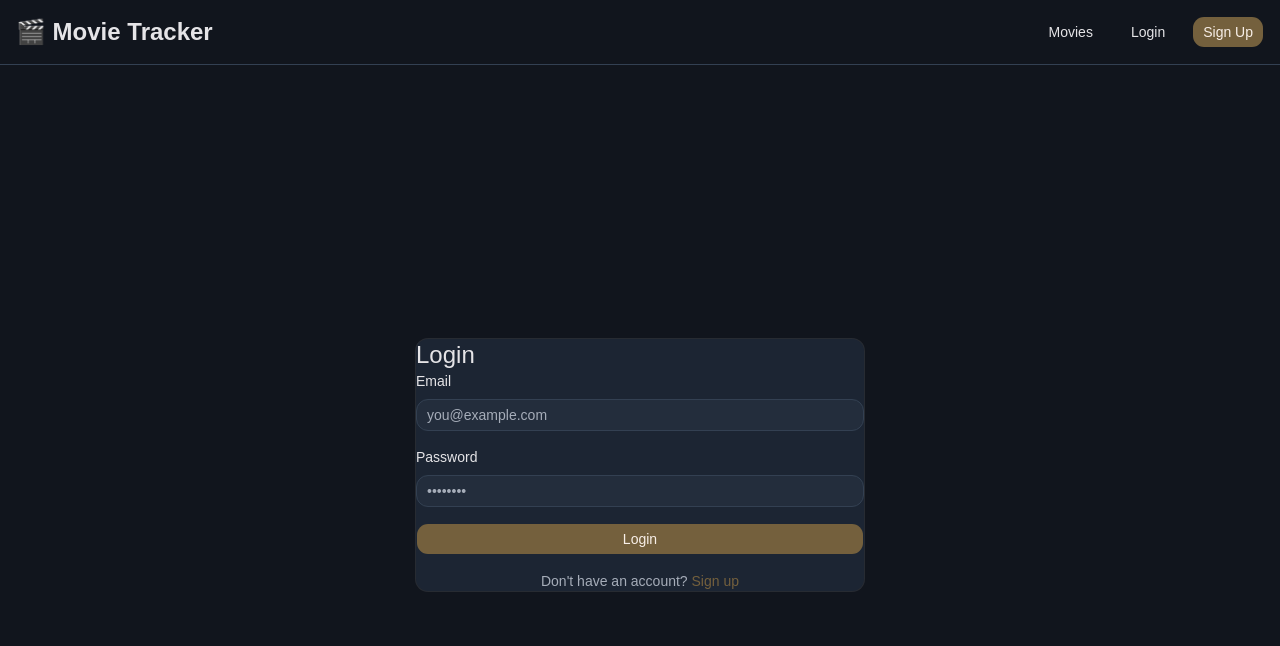
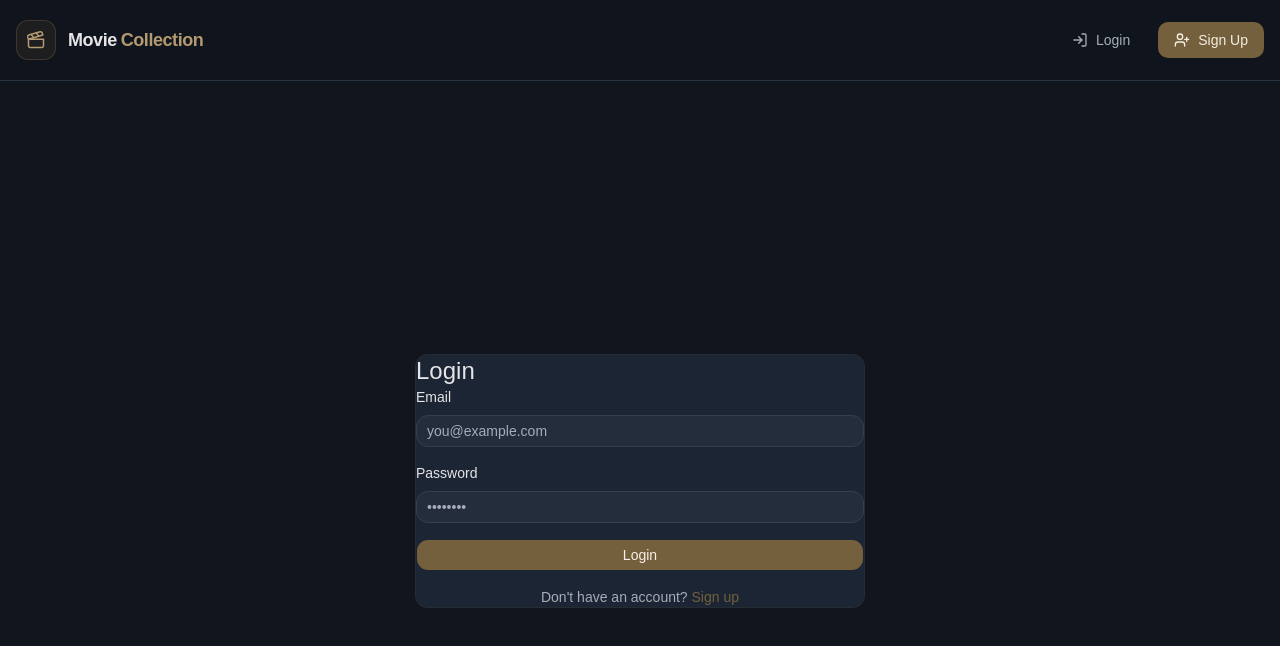
Before and after one commit to bloodysoon/movie-collection, a Next.js app: page /login in a window 1280 px wide. Shown: the top 646 px of the page. Built offline with nearby package versions, Linux system fonts and the light colour scheme; no server answers.

Commit message:
style: redesign navigation with cinematic dark theme

```diff
--- a/src/components/navigation.tsx
+++ b/src/components/navigation.tsx
@@ -1,49 +1,119 @@
-'use client'
 
-import Link from 'next/link'
-import { Button } from '@/components/ui/button'
-import { useAuth } from '@/contexts/auth-context'
-import { ShareButton } from '@/components/share-button'
+"use client";
+
+import Link from "next/link";
+import { usePathname } from "next/navigation";
+import {
+  Clapperboard,
+  Film,
+  LogIn,
+  LogOut,
+  Plus,
+  UserPlus,
+} from "lucide-react";
+
+import { Button } from "@/components/ui/button";
+import { useAuth } from "@/contexts/auth-context";
+import { ShareButton } from "@/components/share-button";
+import { cn } from "@/lib/utils";
 
 export function Navigation() {
-  const { user, loading, signOut } = useAuth()
+  const pathname = usePathname();
+  const { user, loading, signOut } = useAuth();
+
+  const isMoviesPage = pathname === "/";
+
+  const primaryLinkClass =
+    "inline-flex h-9 items-center justify-center gap-2 rounded-md " +
+    "bg-[#74603D] px-4 py-2 text-sm font-medium text-[#F4EDE2] " +
+    "transition-colors hover:bg-[#866F49]";
+
+  const ghostLinkClass =
+    "inline-flex h-9 items-center justify-center gap-2 rounded-md " +
+    "px-4 py-2 text-sm font-medium text-muted-foreground " +
+    "transition-colors hover:bg-muted hover:text-foreground";
 
   return (
-    <nav className="border-b bg-background">
-      <div className="container mx-auto px-4 py-4">
-        <div className="flex items-center justify-between">
-          <Link href="/" className="text-2xl font-bold">
-            🎬 Movie Tracker
+    <header className="sticky top-0 z-50 border-b border-border/70 bg-background/95 backdrop-blur-md">
+      <nav className="container mx-auto flex min-h-20 flex-wrap items-center justify-between gap-4 px-4 py-3">
+        <div className="flex items-center gap-8">
+          <Link
+            href="/"
+            className="group flex items-center gap-3"
+            aria-label="Movie Collection home"
+          >
+            <div className="flex h-10 w-10 items-center justify-center rounded-xl border border-[#74603D]/40 bg-[#74603D]/15 transition-colors group-hover:bg-[#74603D]/25">
+              <Clapperboard
+                className="h-5 w-5 text-[#B49A70]"
+                strokeWidth={1.8}
+              />
+            </div>
+
+            <span className="text-lg font-semibold tracking-tight text-foreground">
+              Movie
+              <span className="ml-1 text-[#B49A70]">
+                Collection
+              </span>
+            </span>
           </Link>
-          <div className="flex gap-4">
-            <Link href="/">
-              <Button variant="ghost">Movies</Button>
+
+          {user && (
+            <Link
+              href="/"
+              className={cn(
+                "hidden items-center gap-2 rounded-lg px-3 py-2 text-sm font-medium transition-colors sm:flex",
+                isMoviesPage
+                  ? "bg-[#473456]/50 text-foreground"
+                  : "text-muted-foreground hover:bg-muted hover:text-foreground"
+              )}
+            >
+              <Film className="h-4 w-4" />
+              My Movies
             </Link>
+          )}
+        </div>
+
+        <div className="flex flex-wrap items-center gap-2 sm:gap-3">
           {loading ? (
-              <Button variant="ghost" disabled>Loading...</Button>
+            <span className="text-sm text-muted-foreground">
+              Loading...
+            </span>
           ) : user ? (
             <>
-                <Link href="/add">
-                  <Button>Add Movie</Button>
+              <ShareButton />
+
+              <Link href="/add" className={primaryLinkClass}>
+                <Plus className="h-4 w-4" />
+                Add Movie
               </Link>
-                <ShareButton />
-                <Button variant="outline" onClick={signOut}>
+
+              <Button
+                variant="ghost"
+                size="sm"
+                onClick={signOut}
+                className="gap-2 text-muted-foreground hover:bg-muted hover:text-foreground"
+              >
+                <LogOut className="h-4 w-4" />
+                <span className="hidden sm:inline">
                   Sign Out
+                </span>
               </Button>
             </>
           ) : (
             <>
-                <Link href="/login">
-                  <Button variant="ghost">Login</Button>
+              <Link href="/login" className={ghostLinkClass}>
+                <LogIn className="h-4 w-4" />
+                Login
               </Link>
-                <Link href="/signup">
-                  <Button>Sign Up</Button>
+
+              <Link href="/signup" className={primaryLinkClass}>
+                <UserPlus className="h-4 w-4" />
+                Sign Up
               </Link>
             </>
           )}
         </div>
-        </div>
-      </div>
       </nav>
-  )
+    </header>
+  );
 }
```
Lines whose indentation alone changed are shown as unchanged.
